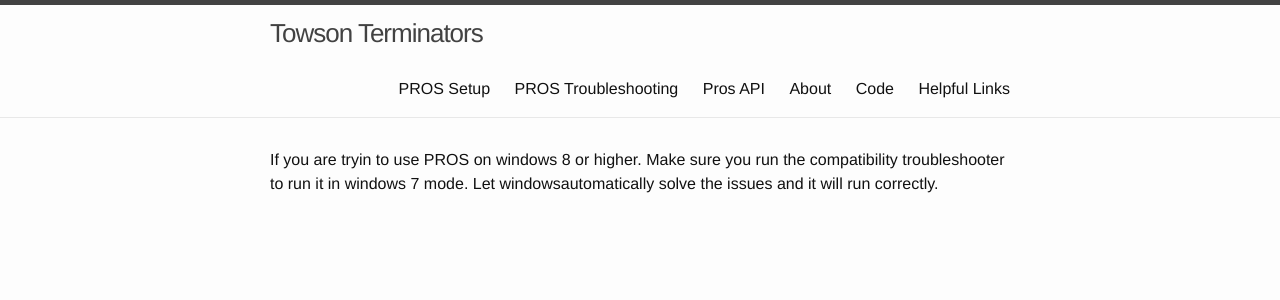
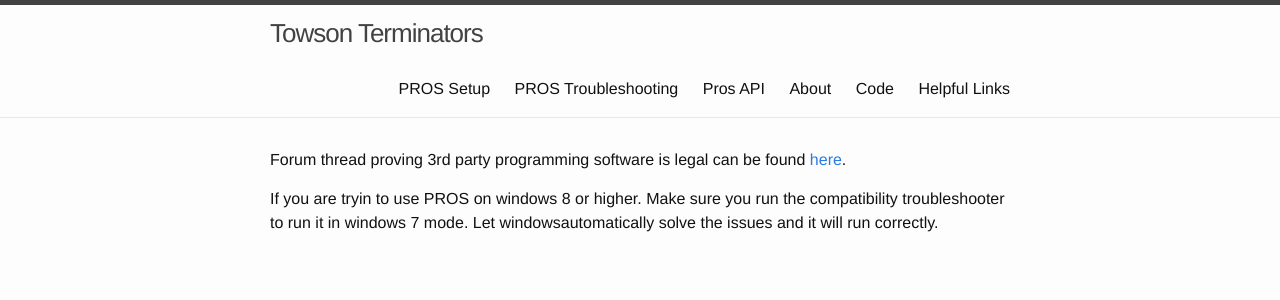
Before and after one commit to towson-terminators/towson-terminators.github.io, a Jekyll site: the page built from PROS Troubleshooting.md, in a window 1280 px wide. Shown: the top 300 px of the page. Built offline with Jekyll 4.4.1, drawn with Linux system fonts in a browser that asks for light colours; nearby versions of some CDN libraries.

Commit message:
added a forum thread to the trobleshooting page to show that PROS is legal for competitons just incase we need to prove it to competiton staff

```diff
--- a/PROS Troubleshooting.md
+++ b/PROS Troubleshooting.md
@@ -4,4 +4,8 @@ title: PROS Troubleshooting
 permalink: /pros/troubleshooting/
 ---
 
+Forum thread proving 3rd party programming software is legal can be found [here][legal].
+
 If you are tryin to use PROS on windows 8 or higher. Make sure you run the compatibility troubleshooter to run it in windows 7 mode. Let windowsautomatically solve the issues and it will run correctly.
+
+[legal]: http://www.vexforum.com/showthread.php?t=75917
```
